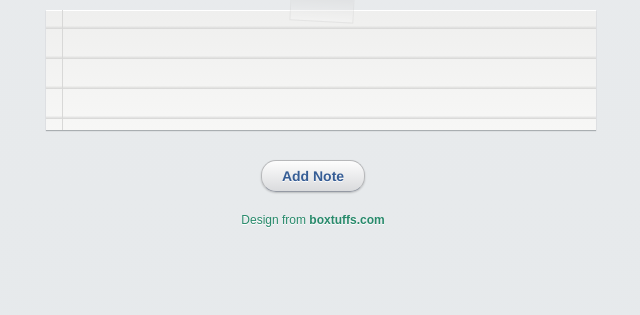
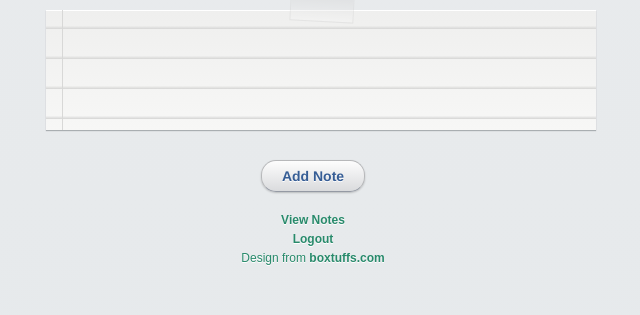
Before and after one commit to mstratford/NotePress, a PHP site: page /new.php in a window 1280 px wide. Shown: the part 206-521 px from the top of the page, without its empty margins (327-967 px from the left). Run offline with PHP 8.4, Linux system fonts and the light colour scheme; the visitor is signed in with stand-in values (Sample User, id 1).

Commit message:
Added link to homepage

```diff
--- a/new.php
+++ b/new.php
@@ -43,6 +43,8 @@ $row = mysql_fetch_array($result);
 								<span class="new"><a class="l-1" title="Add Note" >Add Note</a></span><br><br>
 			</div>
 
+		<a href="index.php" class="boxtuffs"><strong>View Notes</strong></a><br>
+		<a href="logout.php" class="boxtuffs"><strong>Logout</strong></a><br>
 
 		<a href="http://boxtuffs.com" class="boxtuffs"> Design from <strong>boxtuffs.com</strong></a>
 	</div>
```
